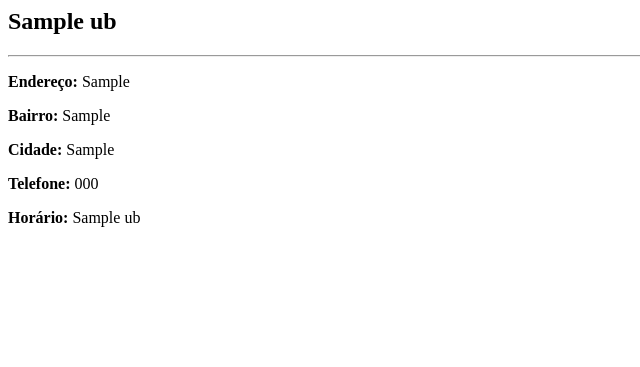
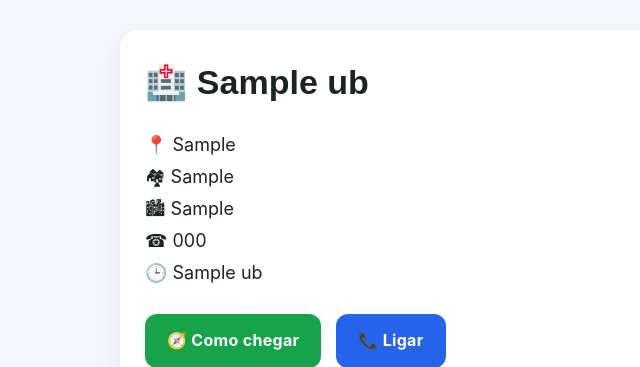
Before and after one commit to maiconx4-hue/saudeap, a Flask app: page /ubs/1 in a window 1280 px wide. Shown: the top 367 px of the page, without its empty margins (0-640 px from the left). Before the commit the page ends 227 px from the top, so only its background shows below. Run offline with Flask 3, Linux system fonts and the light colour scheme; tables that the repository leaves empty hold one stand-in row (values such as "Sample post"); grey boxes are pictures that could not be loaded.

Commit message:
melhoria na ubs detalhes1.0

```diff
--- a/templates/ubs_detalhes.html
+++ b/templates/ubs_detalhes.html
@@ -1,17 +1,327 @@
-<div class="container mt-4">
+<!DOCTYPE html>
+<html lang="pt-BR">
 
-    <h2>{{ ubs.nome }}</h2>
+<head>
 
-    <hr>
+<meta charset="UTF-8">
+<meta name="viewport" content="width=device-width, initial-scale=1">
 
-    <p><strong>Endereço:</strong> {{ ubs.endereco }}</p>
+<title>{{ ubs.nome }}</title>
 
-    <p><strong>Bairro:</strong> {{ ubs.bairro }}</p>
+<link rel="stylesheet"
+href="https://unpkg.com/leaflet/dist/leaflet.css"/>
 
-    <p><strong>Cidade:</strong> {{ ubs.cidade }}</p>
+<link rel="stylesheet"
+href="{{ url_for('static', filename='css/style.css') }}">
 
-    <p><strong>Telefone:</strong> {{ ubs.telefone or "Não informado" }}</p>
+<style>
 
-    <p><strong>Horário:</strong> {{ ubs.horario_funcionamento or "Não informado" }}</p>
+body{
+    background:#f4f7fb;
+    margin:0;
+    font-family:Inter,sans-serif;
+}
+
+.container{
+    max-width:1100px;
+    margin:auto;
+    padding:30px;
+}
+
+.card{
+
+    background:white;
+    border-radius:18px;
+    padding:25px;
+
+    box-shadow:
+    0 12px 30px rgba(0,0,0,.08);
+
+}
+
+.header{
+
+display:flex;
+justify-content:space-between;
+align-items:center;
+flex-wrap:wrap;
+
+}
+
+h1{
+
+margin:0;
+font-size:34px;
+
+}
+
+.info{
+
+margin-top:20px;
+line-height:32px;
+font-size:18px;
+
+}
+
+#map{
+
+height:420px;
+
+margin-top:30px;
+
+border-radius:18px;
+
+overflow:hidden;
+
+}
+
+.buttons{
+
+display:flex;
+
+gap:15px;
+
+margin-top:25px;
+
+flex-wrap:wrap;
+
+}
+
+.btn{
+
+padding:14px 22px;
+
+border-radius:12px;
+
+text-decoration:none;
+
+font-weight:bold;
+
+color:white;
+
+}
+
+.btn-green{
+
+background:#16a34a;
+
+}
+
+.btn-blue{
+
+background:#2563eb;
+
+}
+
+table{
+
+width:100%;
+
+margin-top:30px;
+
+border-collapse:collapse;
+
+}
+
+th{
+
+background:#16a34a;
+
+color:white;
+
+padding:12px;
+
+}
+
+td{
+
+padding:12px;
+
+border-bottom:1px solid #eee;
+
+}
+
+.status-baixo{
+
+color:red;
+font-weight:bold;
+
+}
+
+.status-ok{
+
+color:#16a34a;
+font-weight:bold;
+
+}
+
+</style>
+
+</head>
+
+<body>
+
+<div class="container">
+
+<div class="card">
+
+<div class="header">
+
+<div>
+
+<h1>🏥 {{ ubs.nome }}</h1>
+
+<div class="info">
+
+<div>📍 {{ ubs.endereco }}</div>
+
+<div>🏘 {{ ubs.bairro }}</div>
+
+<div>🏙 {{ ubs.cidade }}</div>
+
+<div>☎ {{ ubs.telefone }}</div>
+
+<div>🕒 {{ ubs.horario_funcionamento }}</div>
 
 </div>
+
+</div>
+
+</div>
+
+
+<div class="buttons">
+
+<a
+class="btn btn-green"
+target="_blank"
+href="https://www.google.com/maps/dir/?api=1&destination={{ ubs.latitude }},{{ ubs.longitude }}">
+
+🧭 Como chegar
+
+</a>
+
+<a
+class="btn btn-blue"
+href="tel:{{ ubs.telefone }}">
+
+📞 Ligar
+
+</a>
+
+</div>
+
+
+<div id="map"></div>
+
+
+<h2 style="margin-top:40px;">
+
+💊 Medicamentos disponíveis
+
+</h2>
+
+<table>
+
+<tr>
+
+<th>Medicamento</th>
+
+<th>Quantidade</th>
+
+<th>Lote</th>
+
+<th>Validade</th>
+
+</tr>
+
+{% for estoque in ubs.estoques %}
+
+<tr>
+
+<td>{{ estoque.medicamento.nome }}</td>
+
+<td>
+
+{% if estoque.quantidade < 20 %}
+
+<span class="status-baixo">
+
+{{ estoque.quantidade }}
+
+</span>
+
+{% else %}
+
+<span class="status-ok">
+
+{{ estoque.quantidade }}
+
+</span>
+
+{% endif %}
+
+</td>
+
+<td>{{ estoque.lote }}</td>
+
+<td>{{ estoque.validade }}</td>
+
+</tr>
+
+{% endfor %}
+
+</table>
+
+</div>
+
+</div>
+
+
+<script src="https://unpkg.com/leaflet/dist/leaflet.js"></script>
+
+<script>
+
+const map=L.map('map').setView(
+
+[
+{{ ubs.latitude }},
+{{ ubs.longitude }}
+],
+
+16
+
+);
+
+L.tileLayer(
+
+'https://{s}.tile.openstreetmap.org/{z}/{x}/{y}.png',
+
+{
+
+attribution:'© OpenStreetMap'
+
+}
+
+).addTo(map);
+
+L.marker(
+
+[
+{{ ubs.latitude }},
+{{ ubs.longitude }}
+]
+
+)
+
+.addTo(map)
+
+.bindPopup("<b>{{ ubs.nome }}</b>")
+
+.openPopup();
+
+</script>
+
+</body>
+
+</html>
```
